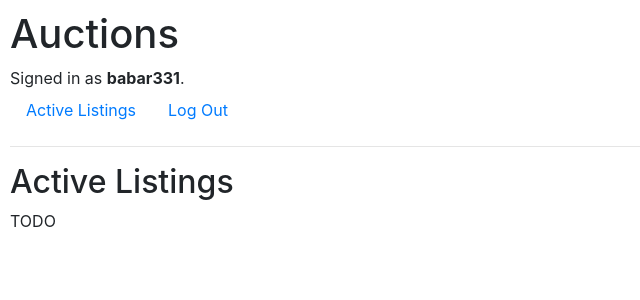
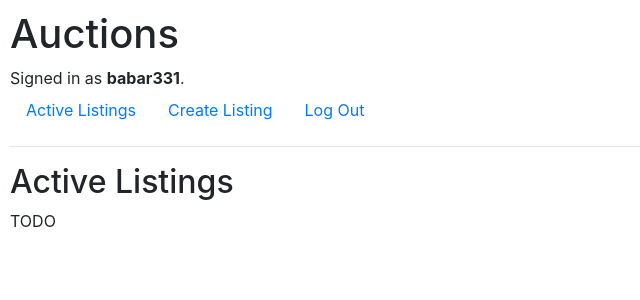
Before and after one commit to Aztec331/Auctions, a Django app: page / in a window 1280 px wide. Shown: the top 300 px of the page, without its empty margins (0-640 px from the left). Run offline with Django 3.2, Linux system fonts and the light colour scheme; a user stored in the database is signed in; some libraries are stand-ins or nearby versions.

Commit message:
started creating create_listing page

```diff
--- a/auctions/static/auctions/styles.css
+++ b/auctions/static/auctions/styles.css
@@ -1,7 +1,3 @@
 body {
     padding: 10px;
 }
-
-li {
-    color: yellow;
-}
--- a/auctions/templates/auctions/layout.html
+++ b/auctions/templates/auctions/layout.html
@@ -22,6 +22,9 @@
             </li>
             {% if user.is_authenticated %}
                 <li class="nav-item">
+                    <a class="nav-link" href="{% url 'create_listing' %}">Create Listing</a>
+                </li>
+                <li class="nav-item">
                     <a class="nav-link" href="{% url 'logout' %}">Log Out</a>
                 </li>
             {% else %}
--- a/auctions/urls.py
+++ b/auctions/urls.py
@@ -7,5 +7,6 @@ urlpatterns = [
     path("login", views.login_view, name="login"),
     path("logout", views.logout_view, name="logout"),
     path("register", views.register, name="register"),
+    path("create_listing",views.create_listing, name="create_listing"),
 
 ]
--- a/auctions/views.py
+++ b/auctions/views.py
@@ -62,3 +62,7 @@ def register(request):
         return HttpResponseRedirect(reverse("index"))
     else:
         return render(request, "auctions/register.html")
+
+
+def create_listing(request):
+    return render(request,"auctions/create_listing.html")
```
Also changed, not shown: auctions/templates/auctions/create_listing.html (added, +11 -0 lines), auctions/models.py (line endings or trailing spaces), db.sqlite3.
